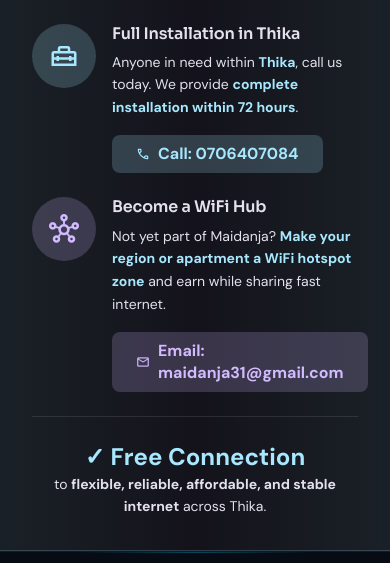
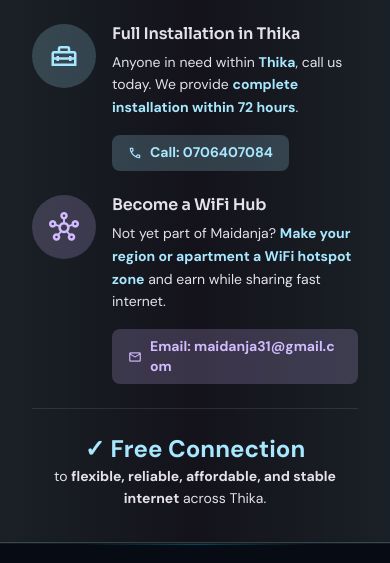
Before and after one commit to vanessaNjoroge2/Maidanja-WIFI, a website: page frontend/index.html in a window 390 px wide. Shown: the part 3500-4063 px from the top of the page. Drawn offline with nearby package versions, Linux system fonts and the light colour scheme.

Commit message:
fix(index): prevent email button text overflow on small mobile screens

```diff
--- a/frontend/index.html
+++ b/frontend/index.html
@@ -568,9 +568,9 @@
                 <p class="text-on-surface text-body-lg leading-relaxed">
                   Anyone in need within <span class="font-bold text-primary">Thika</span>, call us today. We provide <span class="font-bold text-primary">complete installation within 72 hours</span>.
                 </p>
-                <a href="tel:0706407084" class="inline-flex items-center gap-2 mt-4 px-lg py-sm rounded-lg bg-primary/20 hover:bg-primary/30 text-primary font-bold transition-all">
-                  <span class="material-symbols-outlined text-sm">call</span>
-                  Call: 0706407084
+                <a href="tel:0706407084" class="inline-flex items-center gap-2 mt-4 px-md sm:px-lg py-sm rounded-lg bg-primary/20 hover:bg-primary/30 text-primary font-bold transition-all max-w-full text-sm sm:text-base">
+                  <span class="material-symbols-outlined text-sm sm:text-base">call</span>
+                  <span>Call: 0706407084</span>
                 </a>
               </div>
             </div>
@@ -587,9 +587,9 @@
                 <p class="text-on-surface text-body-lg leading-relaxed">
                   Not yet part of Maidanja? <span class="font-bold text-primary">Make your region or apartment a WiFi hotspot zone</span> and earn while sharing fast internet.
                 </p>
-                <a href="mailto:maidanja31@gmail.com" class="inline-flex items-center gap-2 mt-4 px-lg py-sm rounded-lg bg-secondary/20 hover:bg-secondary/30 text-secondary font-bold transition-all">
-                  <span class="material-symbols-outlined text-sm">mail</span>
-                  Email: maidanja31@gmail.com
+                <a href="mailto:maidanja31@gmail.com" class="inline-flex items-center gap-2 mt-4 px-md sm:px-lg py-sm rounded-lg bg-secondary/20 hover:bg-secondary/30 text-secondary font-bold transition-all max-w-full text-sm sm:text-base">
+                  <span class="material-symbols-outlined text-sm sm:text-base flex-shrink-0">mail</span>
+                  <span class="break-all">Email: maidanja31@gmail.com</span>
                 </a>
               </div>
             </div>
```
